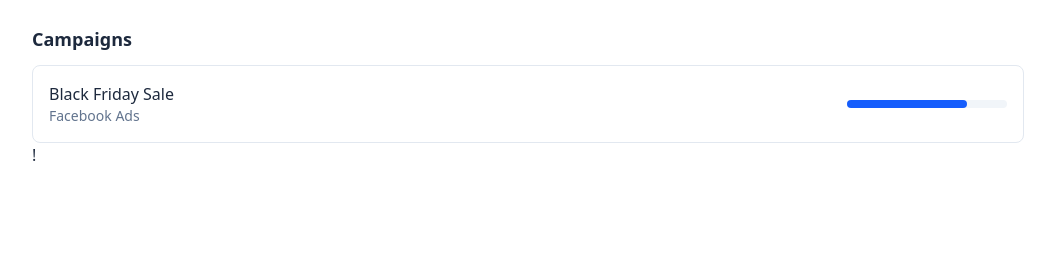
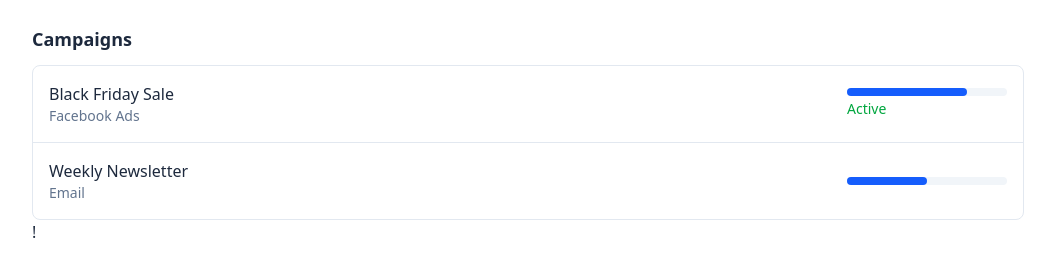
Before and after one commit to justinjnr23-hub/marketing-dashboard, a plain HTML site: page index.html in a window 1280 px wide. Shown: the part 270-546 px from the top of the page, without its empty margins (112-1167 px from the left). Drawn offline with nearby package versions, Linux system fonts and the light colour scheme.

Commit message:
Add a weekly newsletter

```diff
--- a/index.html
+++ b/index.html
@@ -50,7 +50,19 @@
             <p class="text-sm text-slate-500">Facebook Ads</p>
           </div>
           <div class="hidden w-40 sm:block">
-            <div class="h-2 rounded-full bg-slate-100"><div class="h-2 w-3/4 rounded-full bg-blue-600"></div></div>
+            <div class="h-2 rounded-full bg-slate-100"><div class="h-2 w-3/4 rounded-full bg-blue-600"></div>
+        </div>
+
+        <span class="text-sm text-green-600">Active</span>
+        </li>
+        <li class="flex items-center justify-between gap-4 p-4">
+          <div class="min-w-0">
+            <p class="truncate font-medium">Weekly Newsletter</p>
+            <p class="text-sm text-slate-500">Email</p>
+          </div>
+          <div class="hidden w-40 sm:block">
+            <div class="h-2 rounded-full bg-slate-100"><div class="h-2 w-1/2 rounded-full bg-blue-600"></div></div>
+
 
 
 
```
